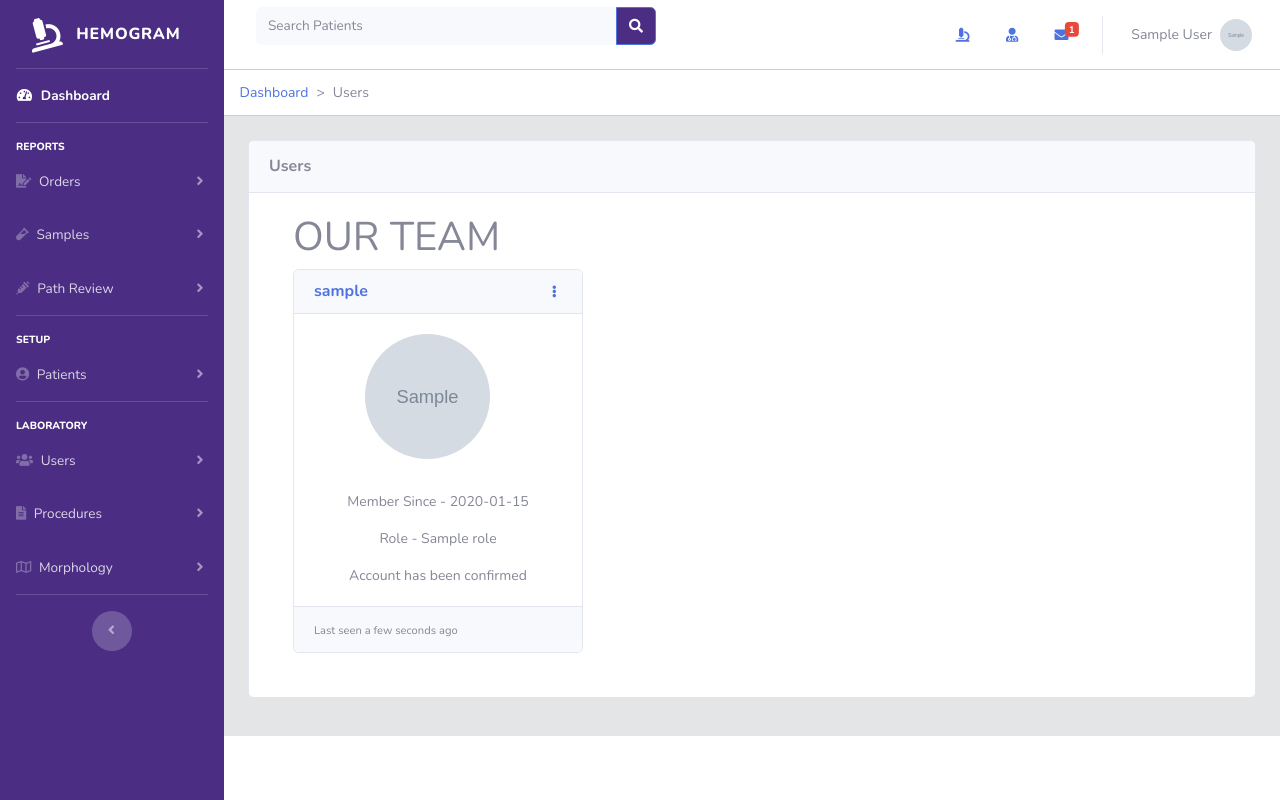
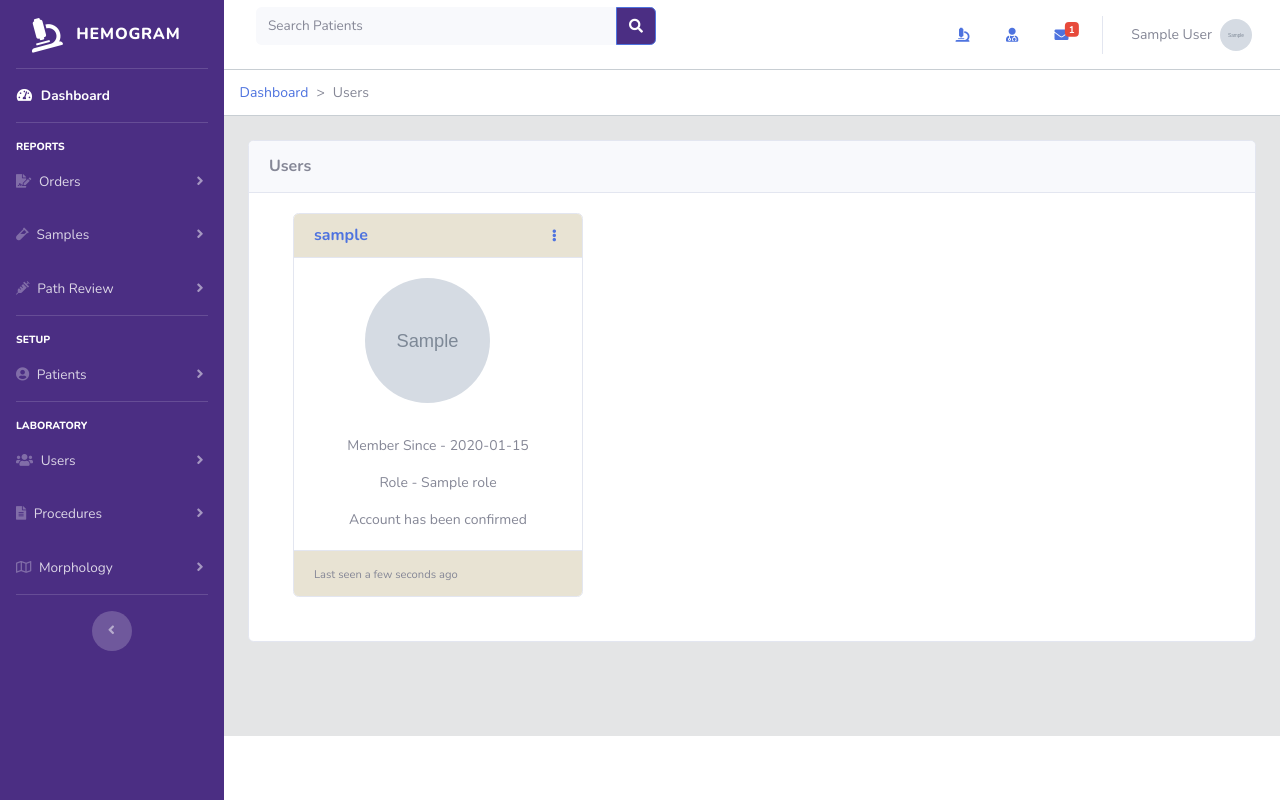
Before and after one commit to sukraBhandari/hemogram, a Flask app: page /users in a window 1280 px wide. Run offline with Flask 2, Linux system fonts and the light colour scheme; a user stored in the database is signed in; tables that the repository leaves empty hold one stand-in row (values such as "Sample post"); grey boxes marked "Sample" are stand-in pictures; parts of the project's set-up code (start-up, migrations or seed data) failed here and were passed over; some libraries are stand-ins or nearby versions.

Commit message:
users page update

```diff
--- a/app/templates/users/users.html
+++ b/app/templates/users/users.html
@@ -19,13 +19,12 @@
             </div>
             <div class="card-body">
                <div class="container">
-                  <h5 class="section-title h1">OUR TEAM</h5>
                   <div class="row">
                      {% for user in users %}
                         <div class="col-xs-12 col-sm-6 col-md-4">
                            <div class="user-card mb-4">
                               <div class="card">
-                                 <div class="card-header d-flex flex-row align-items-center justify-content-between">
+                                 <div class="card-header bg-gold d-flex flex-row align-items-center justify-content-between">
                                     <h6 class="m-0 font-weight-bold text-primary">{{user.username}}</h6>
                                     <div class="dropdown no-arrow">
                                        <a class="dropdown-toggle" href="#" role="button" id="dropdownMenuLink" data-toggle="dropdown" aria-haspopup="true" aria-expanded="false">
@@ -57,7 +56,7 @@
                                        <div> Account has not been confirmed</div>
                                     {% endif %}
                                  </div>
-                                 <div class="card-footer">
+                                 <div class="card-footer bg-gold">
                                      <small class="text-muted">Last seen  {{ moment(user.last_visit).fromNow()}}</small>
                                  </div>
                               </div>
```
